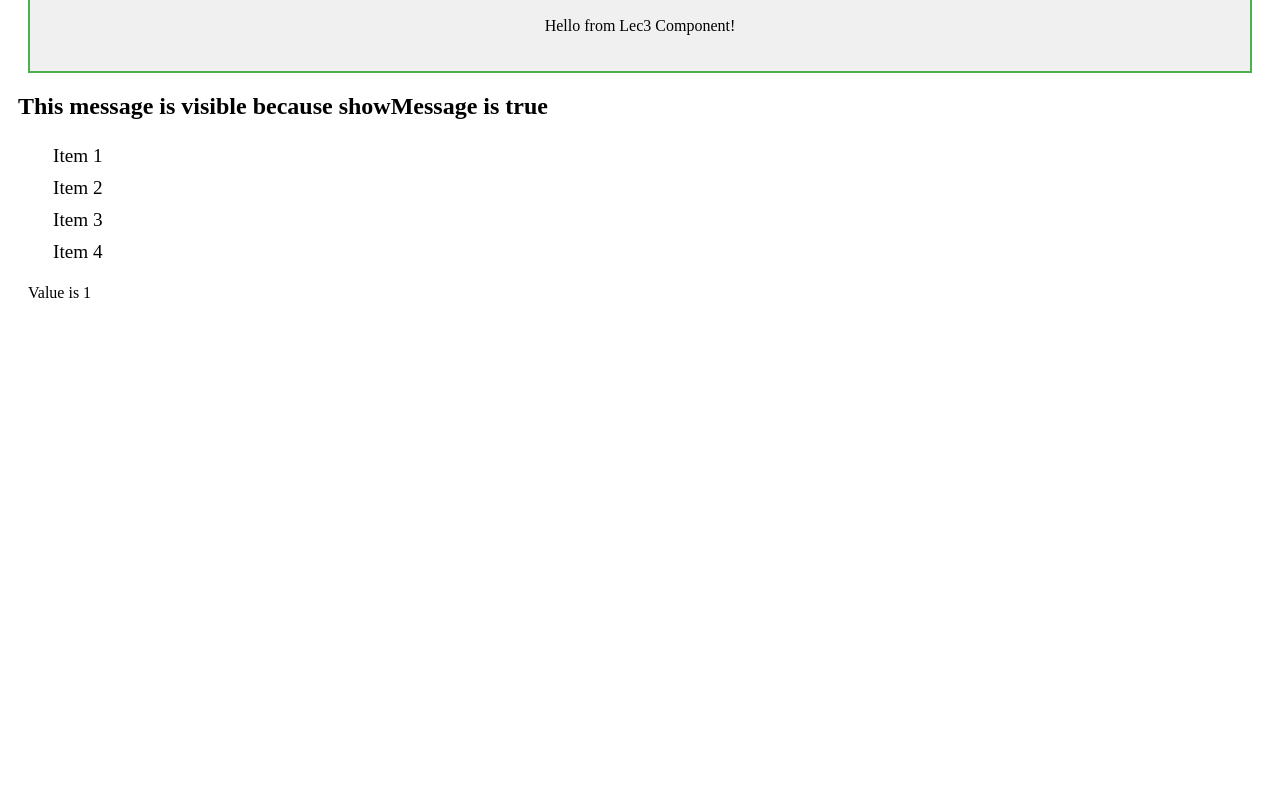
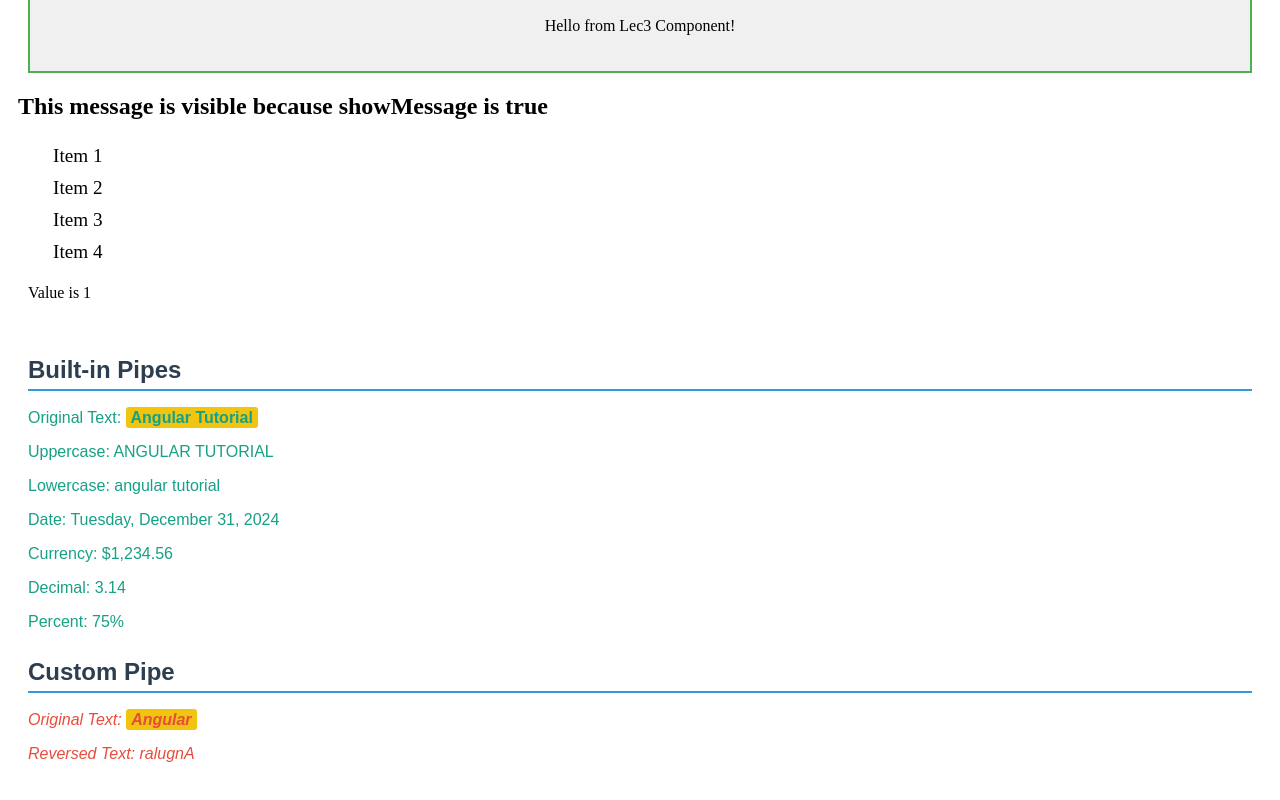
Before and after one commit to nasirhussainn/angular-16-tutorial, an Angular app in the folder angular-tutorial/: page / in a window 1280 px wide. Shown: the part 244-1044 px from the top of the page. Before the commit the page ends 800 px from the top, so only its background shows below. Built offline with nearby package versions, Linux system fonts and the light colour scheme.

Commit message:
Add Lec5Pipes component and Reverse pipe; update app module and template

```diff
--- a/angular-tutorial/src/app/app.component.html
+++ b/angular-tutorial/src/app/app.component.html
@@ -4,3 +4,4 @@
 </app-lec3-angular-components>
 
 <app-lec4-angular-directives></app-lec4-angular-directives>
+<app-lec5-pipes></app-lec5-pipes>
--- /dev/null
+++ b/angular-tutorial/src/app/lec5-pipes/lec5-pipes.component.html
@@ -0,0 +1,15 @@
+<div class="container">
+    <h3>Built-in Pipes</h3>
+
+    <p class="built-in">Original Text: <span class="highlight">Angular Tutorial</span></p>
+    <p class="built-in">Uppercase: {{ 'Angular Tutorial' | uppercase }}</p>
+    <p class="built-in">Lowercase: {{ 'Angular Tutorial' | lowercase }}</p>
+    <p class="built-in">Date: {{ today | date:'fullDate' }}</p>
+    <p class="built-in">Currency: {{ price | currency:'USD' }}</p>
+    <p class="built-in">Decimal: {{ pi | number:'1.2-2' }}</p>
+    <p class="built-in">Percent: {{ fraction | percent }}</p>
+
+    <h3>Custom Pipe</h3>
+    <p class="custom">Original Text: <span class="highlight">Angular</span></p>
+    <p class="custom">Reversed Text: {{ 'Angular' | reverse }}</p>
+  </div>
--- /dev/null
+++ b/angular-tutorial/src/app/lec5-pipes/lec5-pipes.component.scss
@@ -0,0 +1,55 @@
+/* General layout */
+.container {
+    padding: 20px;
+    font-family: Arial, sans-serif;
+    color: #333;
+  }
+
+  /* Section headers */
+  h3 {
+    color: #2c3e50;
+    font-size: 1.5rem;
+    border-bottom: 2px solid #3498db;
+    padding-bottom: 5px;
+    margin-bottom: 15px;
+  }
+
+  /* Paragraph styling */
+  p {
+    font-size: 1rem;
+    margin: 10px 0;
+    line-height: 1.5;
+
+    /* Different colors for built-in vs custom examples */
+    &.built-in {
+      color: #16a085;
+    }
+
+    &.custom {
+      color: #e74c3c;
+      font-style: italic;
+    }
+  }
+
+  /* Highlight text */
+  .highlight {
+    background-color: #f1c40f;
+    padding: 2px 5px;
+    border-radius: 3px;
+    font-weight: bold;
+  }
+
+  /* Add responsive styling */
+  @media (max-width: 600px) {
+    .container {
+      padding: 10px;
+    }
+
+    h3 {
+      font-size: 1.25rem;
+    }
+
+    p {
+      font-size: 0.9rem;
+    }
+  }
--- /dev/null
+++ b/angular-tutorial/src/app/lec5-pipes/lec5-pipes.component.ts
@@ -0,0 +1,16 @@
+import { Component } from '@angular/core';
+
+@Component({
+  selector: 'app-lec5-pipes',
+  templateUrl: './lec5-pipes.component.html',
+  styleUrls: ['./lec5-pipes.component.scss']
+})
+export class Lec5PipesComponent {
+  today: Date = new Date();
+  price: number = 1234.56;
+  pi: number = 3.14159;
+  fraction: number = 0.75;
+
+  // ng generate pipe reverse
+
+}
--- /dev/null
+++ b/angular-tutorial/src/app/reverse.pipe.ts
@@ -0,0 +1,12 @@
+import { Pipe, PipeTransform } from '@angular/core';
+
+@Pipe({
+  name: 'reverse'
+})
+export class ReversePipe implements PipeTransform {
+
+  transform(value: string): string {
+    return value.split('').reverse().join('');
+  }
+
+}
```
Also changed, not shown: angular-tutorial/src/app/app.module.ts (+6 -2 lines), 2 other files (tests, documents, lock files or other folders).
